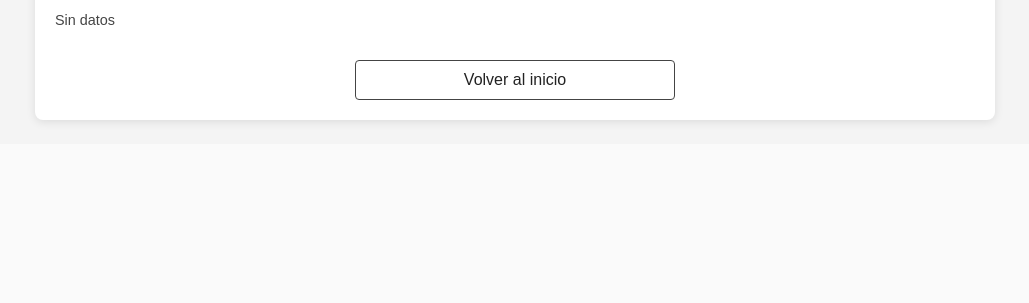
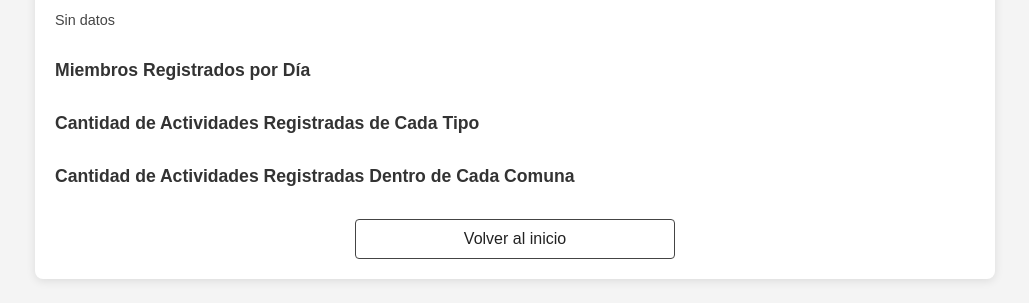
Before and after one commit to Eris7531/Desarrollo_Web_Vicente_Ferrada, a Flask app: page /estadisticas in a window 1280 px wide. Shown: the part 946-1249 px from the top of the page, without its empty margins (125-1154 px from the left). Before the commit the page ends 1071 px from the top, so only its background shows below. Run offline with Flask 3, Linux system fonts and the light colour scheme; data that the repository does not hold is empty.

Commit message:
Added files needed for this hw to set up structure. Added space for 3 new graphs on graph page

```diff
--- /dev/null
+++ b/Tarea 3/flask_app/static/js/commentForm.js
@@ -0,0 +1,3 @@
+/*
+Aquí se crearán las validaciones para el formulario de comentarios.
+*/
--- a/Tarea 3/flask_app/templates/graph_stats.html
+++ b/Tarea 3/flask_app/templates/graph_stats.html
@@ -29,6 +29,23 @@
             <ul class="chart-legend" id="legend-actividades"></ul>
         </section>
 
+        <!-- Inicio sección agregados tarea 3 -->
+
+        <section class="charts-section" aria-labelledby="chart-lineNumMembersPerDay-heading">
+            <h2 id="chart-lineNumMembersPerDay-heading" class="chart-title">Miembros Registrados por Día</h2>
+        </section>
+
+        <section class="charts-section" aria-labelledby="chart-pieNumActEachType-heading">
+            <h2 id="chart-pieNumActEachType-heading" class="chart-title">Cantidad de Actividades Registradas de Cada Tipo</h2>
+        </section>
+
+        <section class="charts-section" aria-labelledby="chart-barNumActRegPerCommune-heading">
+            <h2 id="chart-barNumActRegPerCommune-heading" class="chart-title">Cantidad de Actividades Registradas Dentro de Cada Comuna</h2>
+        </section>
+
+
+        <!-- Fin sección agregados tarea 3 -->
+
         <nav class="navigation-container list-footer-nav">
             <a class="nav-btn" href="{{ url_for('home') }}">Volver al inicio</a>
         </nav>
```
Also changed, not shown: Tarea 3/flask_app/templates/comment_form.html (added), Tarea 3/flask_app/templates/read_comments.html (added).
